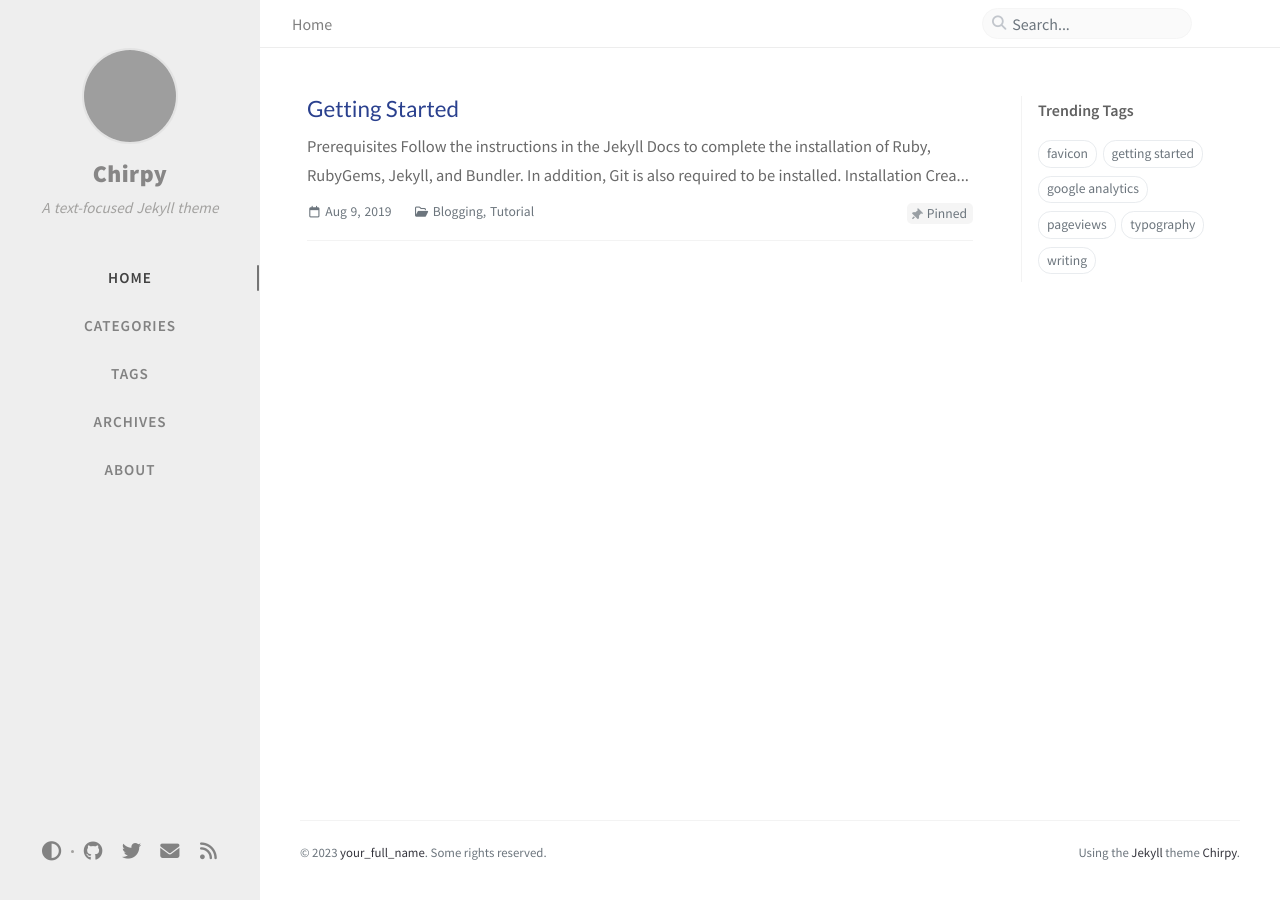
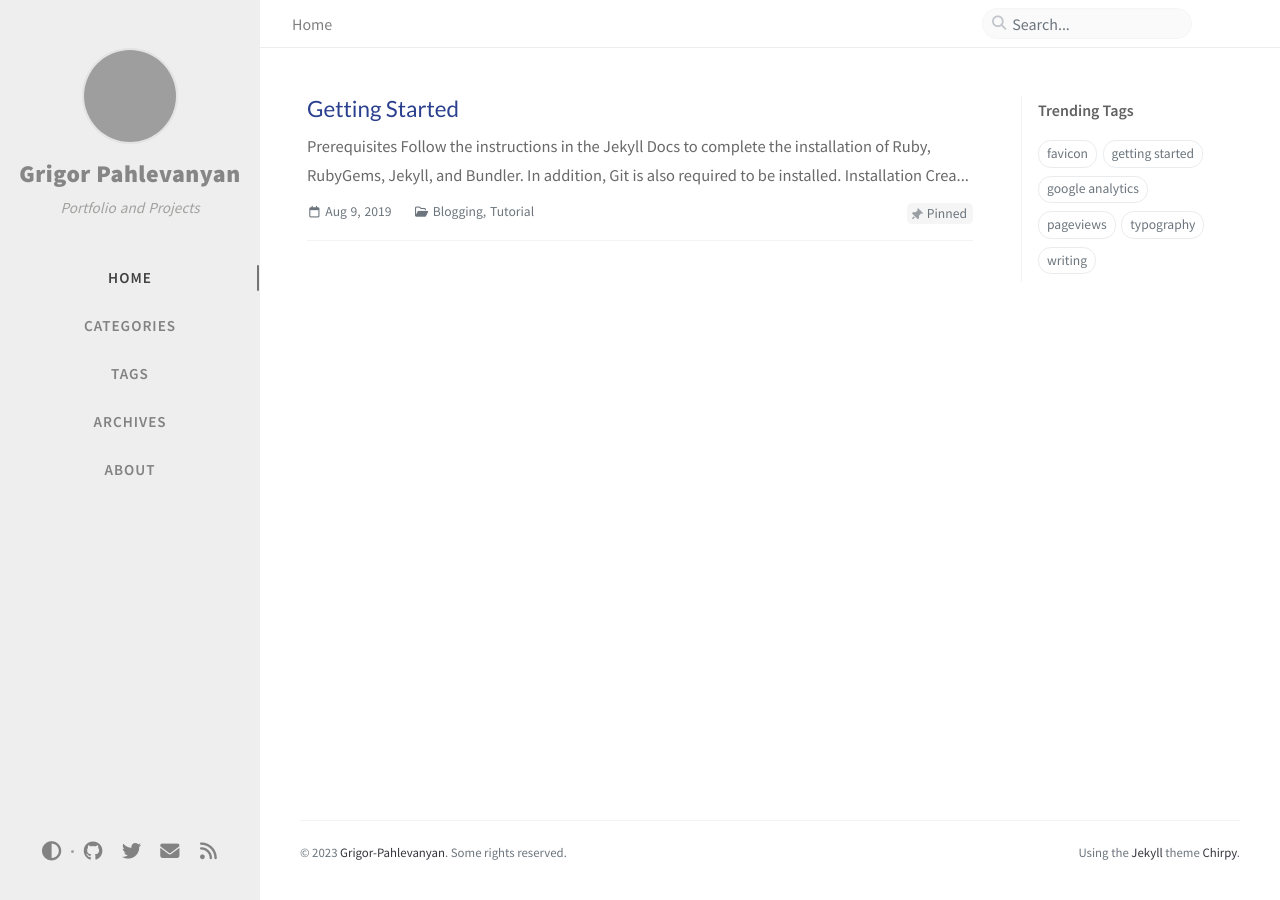
Before and after one commit to Grigor-Pahlevanyan/Grigor-Pahlevanyan.github.io, a Jekyll site: the page built from index.html, in a window 1280 px wide. Built offline with Jekyll 4.4.1, drawn with Linux system fonts in a browser that asks for light colours; comment, search, counter and statistics services are not loaded; grey boxes are pictures that could not be loaded.

Commit message:
hardcore fixing

```diff
--- a/_config.yml
+++ b/_config.yml
@@ -14,36 +14,36 @@ lang: en
 
 
 # Change to your timezone › http://www.timezoneconverter.com/cgi-bin/findzone/findzone
-timezone: Asia/Shanghai
+timezone: EST
 
 # jekyll-seo-tag settings › https://github.com/jekyll/jekyll-seo-tag/blob/master/docs/usage.md
 # ↓ --------------------------
 
-title: Chirpy                          # the main title
+title: Grigor Pahlevanyan                          # the main title
 
-tagline: A text-focused Jekyll theme   # it will display as the sub-title
+tagline: Portfolio and Projects   # it will display as the sub-title
 
 description: >-                        # used by seo meta and the atom feed
-  A minimal, responsive, and powerful Jekyll theme for presenting professional writing.
+  Portfolio and Projects
 
 # fill in the protocol & hostname for your site, e.g., 'https://username.github.io'
-url: ''
+url: 'https://grigor-pahlevanyan.github.io'
 
 github:
-  username: github_username             # change to your github username
+  username: Grigor-Pahlevanyan             # change to your github username
 
 twitter:
-  username: twitter_username            # change to your twitter username
+  username: Grigor-Pahlevanyan            # change to your twitter username
 
 social:
   # Change to your full name.
   # It will be displayed as the default author of the posts and the copyright owner in the Footer
-  name: your_full_name
-  email: example@domain.com             # change to your email address
+  name: Grigor-Pahlevanyan
+  email: pahlevag@mcmaster.ca             # change to your email address
   links:
     # The first element serves as the copyright owner's link
-    - https://twitter.com/username      # change to your twitter homepage
-    - https://github.com/username       # change to your github homepage
+    - https://www.linkedin.com/in/grigorpahlevanyan/      # change to your twitter homepage
+    - https://github.com/Grigor-Pahlevanyan       # change to your github homepage
     # Uncomment below to add more social links
     # - https://www.facebook.com/username
     # - https://www.linkedin.com/in/username
@@ -81,7 +81,7 @@ theme_mode:   # [light|dark]
 img_cdn: 'https://chirpy-img.netlify.app'
 
 # the avatar on sidebar, support local or CORS resources
-avatar: '/commons/avatar.jpg'
+avatar: 'https://avatars.githubusercontent.com/u/110870423?v=4'
 
 # boolean type, the global switch for ToC in posts.
 toc: true
```
